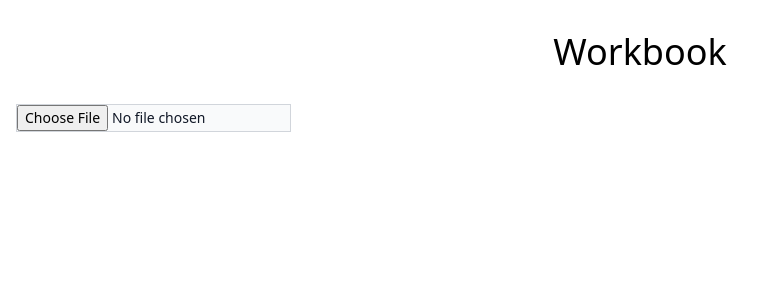
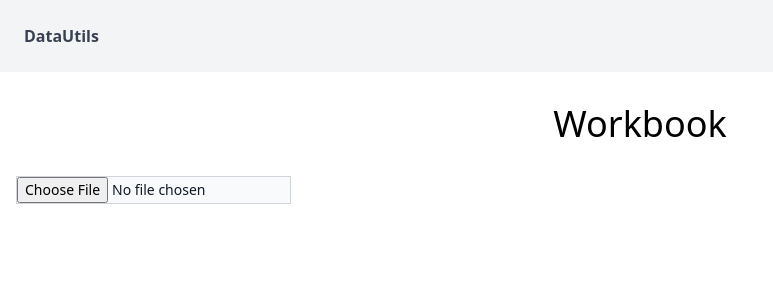
Before and after one commit to dmenezesgabriel/data-utils, a React (Create React App) app: page / in a window 1280 px wide. Shown: the top 300 px of the page, without its empty margins (0-773 px from the left). Built offline with nearby package versions, Linux system fonts and the light colour scheme.

Commit message:
Add top nav

```diff
--- a/public/index.html
+++ b/public/index.html
@@ -22,7 +22,7 @@
       work correctly both with client-side routing and a non-root public URL.
       Learn how to configure a non-root public URL by running `npm run build`.
     -->
-  <title>Data Utils</title>
+  <title>DataUtils</title>
 </head>
 
 <body>
--- a/src/App.js
+++ b/src/App.js
@@ -1,4 +1,6 @@
 import WorkbookView from "./tableau/WorkbookView.js";
+import TopNav from "./layout/TopNav.js";
+
 import React from "react";
 import "./App.css";
 
@@ -6,6 +8,7 @@ function App() {
   return (
     <div className="App">
       <main>
+        <TopNav />
         <WorkbookView />
       </main>
     </div>
--- /dev/null
+++ b/src/layout/TopNav.js
@@ -0,0 +1,9 @@
+export default function TopNav(props) {
+  return (
+    <nav className="bg-gray-100 p-6">
+      <div>
+        <span className="text-gray-700 font-bold">DataUtils</span>
+      </div>
+    </nav>
+  );
+}
```
